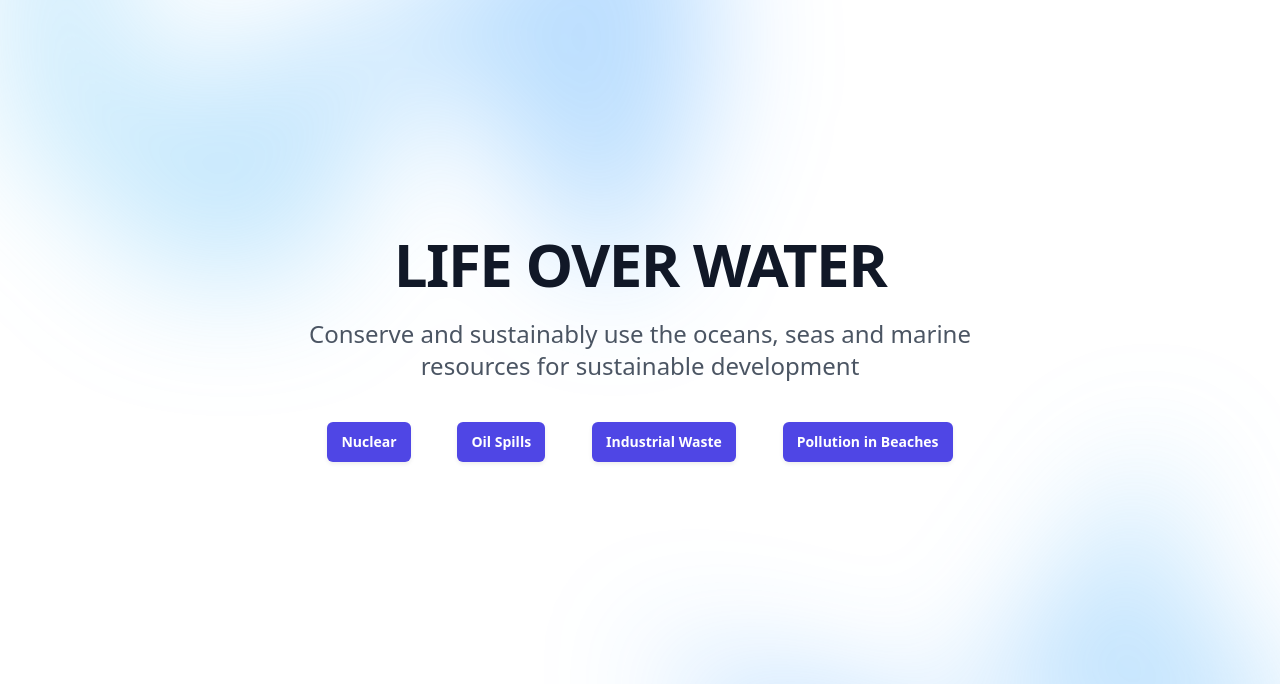
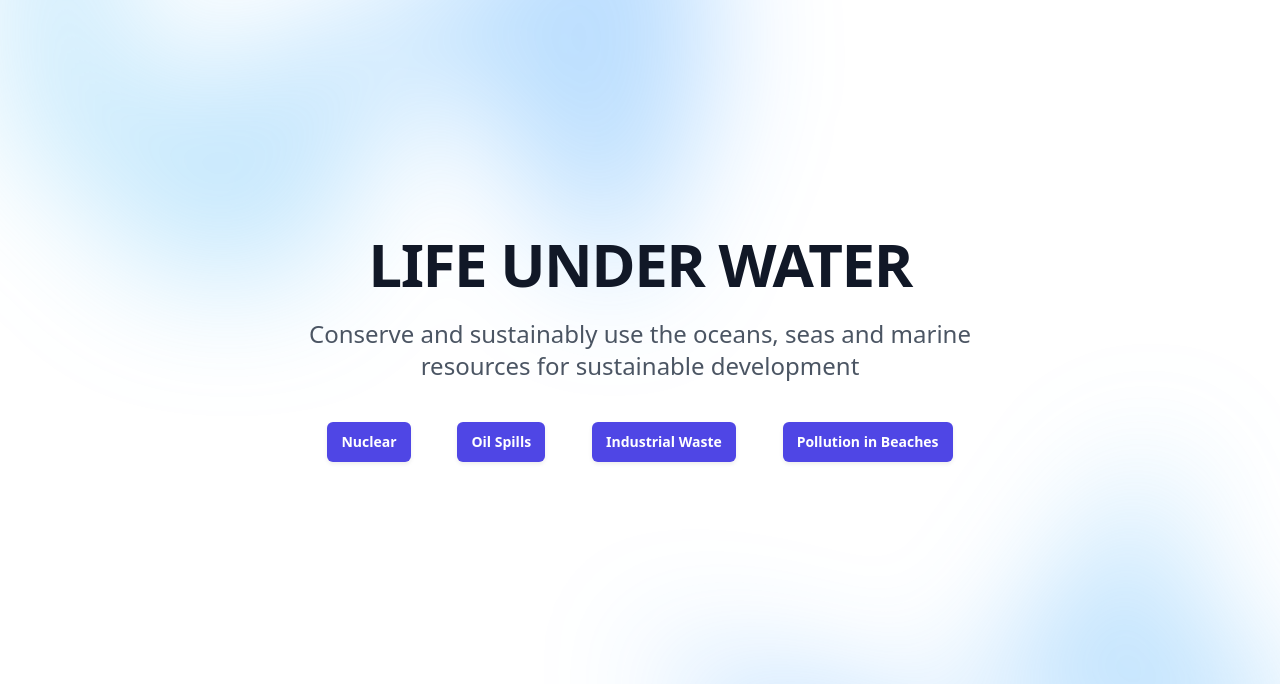
Before and after one commit to ashish4kmax/LifeOnWater.github.io, a website built with Vite: page index.html in a window 1280 px wide. Shown: the part 78-762 px from the top of the page. Built offline with nearby package versions, Linux system fonts and the light colour scheme.

Commit message:
Update index.html

```diff
--- a/index.html
+++ b/index.html
@@ -121,7 +121,7 @@
                 <div class="text-center">
                     <div class="cursors">
                         <div class="cur">
-                            <h1 class="text-4xl font-bold tracking-tight text-gray-900 sm:text-6xl hover:scale-[1.2]">LIFE OVER
+                            <h1 class="text-4xl font-bold tracking-tight text-gray-900 sm:text-6xl hover:scale-[1.2]">LIFE UNDER
                                 WATER</h1>
                         </div>
                     </div>
```
